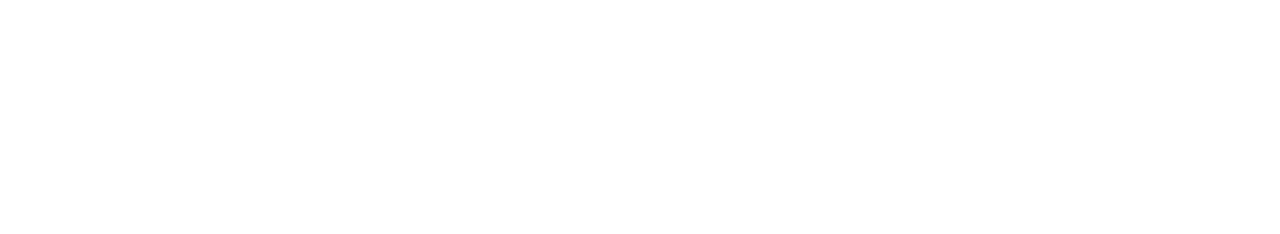
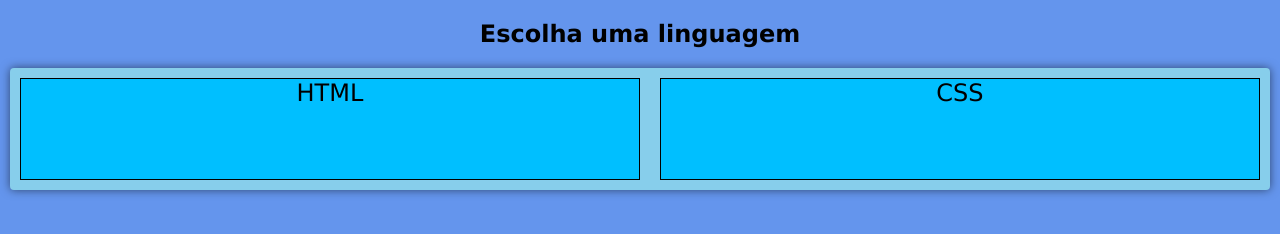
Before and after one commit to Arthur16code/Site, a plain HTML site: page index.html in a window 1280 px wide. Drawn offline with Linux system fonts and the light colour scheme.

Commit message:
central criada

```diff
--- a/index.css
+++ b/index.css
@@ -0,0 +1,34 @@
+body{
+    font-family: Verdana, Geneva, Tahoma, sans-serif;
+    margin: 0px;
+    background-color: cornflowerblue;
+    height: 100vw;
+}
+
+h2{
+    text-align: center;
+}
+
+a{
+    text-decoration: none;
+    color: black;
+}
+
+.container{
+    background-color: skyblue;
+    display: flex;
+    margin: 10px;
+    border-radius: 4px;
+    box-shadow: 0px 0px 10px rgba(0, 0, 0, 0.534);
+}
+
+.items{
+    background-color: deepskyblue;
+    border: 1px solid black;
+    text-align: center;
+    flex: auto;
+    margin: 10px;
+    height: 100px;
+    font-size: 1.5em;
+    font-weight: 550;
+}
--- a/index.html
+++ b/index.html
@@ -7,6 +7,10 @@
     <link rel="stylesheet" href="index.css">
 </head>
 <body>
-
+    <h2>Escolha uma linguagem</h2>
+    <div class="container">
+        <div class="items"><a href="menu/html.html">HTML</a></div>
+        <div class="items"><a href="menu/css.html">CSS</a></div>
+    </div>
 </body>
 </html>
```
Also changed, not shown: form/Form.html (renamed from Form.html, +5 -5 lines), menu/html.html (added, +14 -0 lines), form/form.css (renamed from style.css), menu/code_24dp_1F1F1F_FILL0_wght400_GRAD0_opsz24.png (added), menu/css.html (added), menu/css/css.css (added), menu/css/html.css (added).
